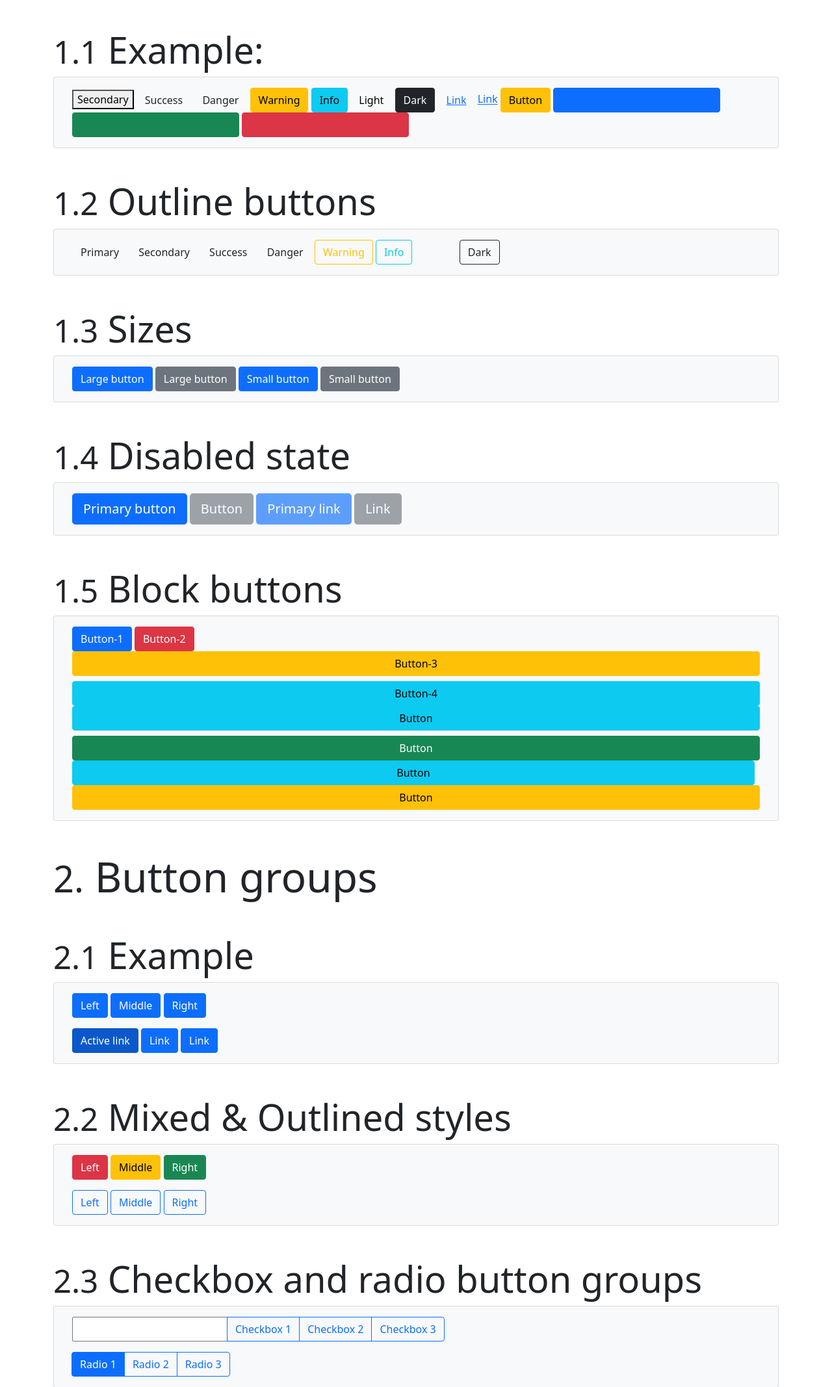
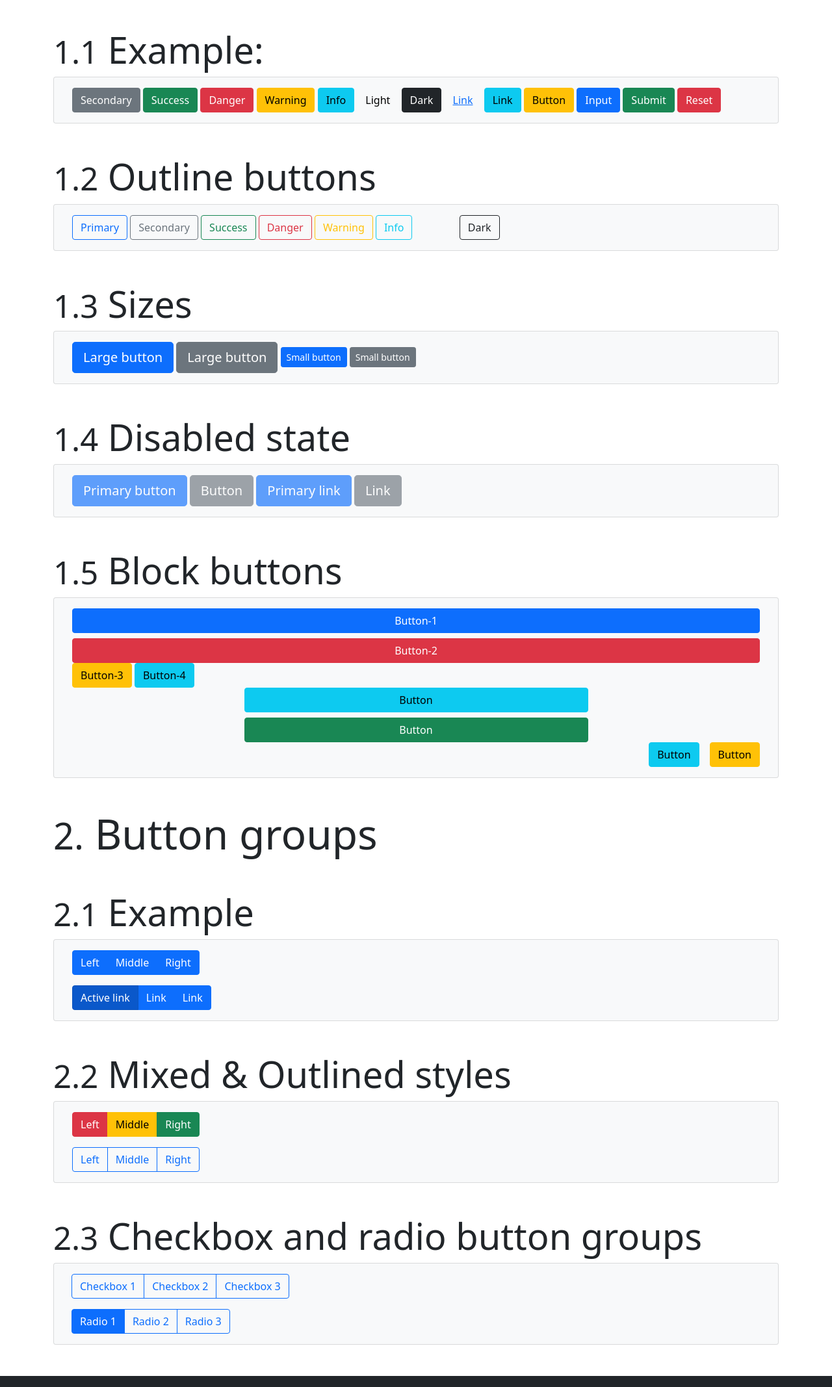
Before and after one commit to IrfanAshraf-pro/bootstrap5, a plain HTML site: page components/S04_04_Buttons&ButtonGroups.html in a window 1280 px wide. Shown: the part 320-2454 px from the top of the page at 65% size. Drawn offline with nearby package versions, Linux system fonts and the light colour scheme.

Commit message:
buttons and button groups done

```diff
--- a/components/S04_04_Buttons&ButtonGroups.html
+++ b/components/S04_04_Buttons&ButtonGroups.html
@@ -41,11 +41,11 @@
       <div class="card p-3 bg-light">
         <div class="container">
           <!-- type="button" & class="btn btn-secondary"-->
-          <button>Secondary</button>
+          <button class="btn btn-secondary">Secondary</button>
           <!-- btn-success -->
-          <button class="btn">Success</button>
+          <button class="btn btn-success">Success</button>
           <!-- btn-danger -->
-          <button class="btn">Danger</button>
+          <button class="btn btn-danger">Danger</button>
           <button class="btn btn-warning">Warning</button>
           <button class="btn btn-info">Info</button>
           <button class="btn btn-light">Light</button>
@@ -55,15 +55,15 @@
           <!-- Button tags -->
 
           <!-- class="btn btn-info" & role="button" -->
-          <a href="#">Link</a>
+          <a href="#" class="btn btn-info" role="button">Link</a>
           <!--  type="submit" -->
-          <button class="btn btn-warning">Button</button>
+          <button class="btn btn-warning" type="submit">Button</button>
           <!-- type="button" & value="Input" -->
-          <input class="btn btn-primary" />
+          <input class="btn btn-primary" type="submit" value="Input" />
           <!-- type="submit" value="Submit" -->
-          <input class="btn btn-success" />
+          <input class="btn btn-success" value="Submit" type="submit" />
           <!-- type="reset" value="Reset" -->
-          <input class="btn btn-danger" />
+          <input class="btn btn-danger" type="reset" value="Reset" />
         </div>
       </div>
 
@@ -74,13 +74,15 @@
       <div class="card p-3 bg-light">
         <div class="container">
           <!-- btn-outline-primary -->
-          <button type="button" class="btn">Primary</button>
+          <button type="button" class="btn btn-outline-primary">Primary</button>
           <!-- btn-outline-secondary -->
-          <button type="button" class="btn">Secondary</button>
+          <button type="button" class="btn btn-outline-secondary">
+            Secondary
+          </button>
           <!-- btn-outline-success -->
-          <button type="button" class="btn">Success</button>
+          <button type="button" class="btn btn-outline-success">Success</button>
           <!-- btn-outline-danger -->
-          <button type="button" class="btn">Danger</button>
+          <button type="button" class="btn btn-outline-danger">Danger</button>
           <button type="button" class="btn btn-outline-warning">Warning</button>
           <button type="button" class="btn btn-outline-info">Info</button>
           <button type="button" class="btn btn-outline-light">Light</button>
@@ -95,13 +97,21 @@
       <div class="card p-3 bg-light">
         <div class="container">
           <!-- btn-lg -->
-          <button type="button" class="btn btn-primary">Large button</button>
+          <button type="button" class="btn btn-lg btn-primary">
+            Large button
+          </button>
           <!-- btn-lg -->
-          <button type="button" class="btn btn-secondary">Large button</button>
+          <button type="button" class="btn btn-lg btn-secondary">
+            Large button
+          </button>
           <!-- btn-sm -->
-          <button type="button" class="btn btn-primary">Small button</button>
+          <button type="button" class="btn btn-sm btn-primary">
+            Small button
+          </button>
           <!-- btn-sm -->
-          <button type="button" class="btn btn-secondary">Small button</button>
+          <button type="button" class="btn btn-sm btn-secondary">
+            Small button
+          </button>
         </div>
       </div>
 
@@ -112,7 +122,7 @@
       <div class="card p-3 bg-light">
         <div class="container">
           <!-- attribute of "disabled" -->
-          <button type="button" class="btn btn-lg btn-primary">
+          <button type="button" class="btn btn-lg btn-primary" disabled>
             Primary button
           </button>
           <button type="button" class="btn btn-secondary btn-lg" disabled>
@@ -125,6 +135,7 @@
             class="btn btn-primary btn-lg disabled"
             tabindex="-1"
             role="button"
+            aria-disabled="true"
             >Primary link</a
           >
           <!-- aria-disabled="true" -->
@@ -134,6 +145,7 @@
             class="btn btn-secondary btn-lg disabled"
             tabindex="-1"
             role="button"
+            aria-disabled="true"
             >Link</a
           >
         </div>
@@ -147,23 +159,23 @@
       <div class="card p-3 bg-light">
         <div class="container">
           <!-- d-grid gap-2 -->
-          <div class="">
+          <div class="d-grid gap-2">
             <button class="btn btn-primary" type="button">Button-1</button>
             <button class="btn btn-danger" type="button">Button-2</button>
           </div>
 
           <!--  d-md-block -->
-          <div class="d-grid gap-2">
+          <div class="d-grid gap-2 d-md-block">
             <button class="btn btn-warning" type="button">Button-3</button>
             <button class="btn btn-info" type="button">Button-4</button>
           </div>
           <!-- col-6 mx-auto -->
-          <div class="d-grid gap-2">
+          <div class="d-grid gap-2 col-6 mx-auto">
             <button class="btn btn-info" type="button">Button</button>
             <button class="btn btn-success" type="button">Button</button>
           </div>
           <!-- gap-2 d-md-flex justify-content-md-end -->
-          <div class="d-grid">
+          <div class="d-grid gap-2 d-md-flex justify-content-md-end">
             <button class="btn btn-info me-md-2" type="button">Button</button>
             <button class="btn btn-warning" type="button">Button</button>
           </div>
@@ -183,7 +195,7 @@
       <div class="card p-3 bg-light">
         <div class="container mb-3">
           <!-- btn-group -->
-          <div class="" role="group" aria-label="Basic example">
+          <div class="btn-group" role="group" aria-label="Basic example">
             <button type="button" class="btn btn-primary">Left</button>
             <button type="button" class="btn btn-primary">Middle</button>
             <button type="button" class="btn btn-primary">Right</button>
@@ -192,7 +204,7 @@
         <!-- ! -->
         <div class="container">
           <!-- btn-group -->
-          <div class="">
+          <div class="btn-group">
             <a href="#" class="btn btn-primary active" aria-current="page"
               >Active link</a
             >
@@ -210,7 +222,11 @@
         <!-- Mixed styles -->
         <div class="container mb-3">
           <!-- btn-group -->
-          <div class="" role="group" aria-label="Basic mixed styles example">
+          <div
+            class="btn-group"
+            role="group"
+            aria-label="Basic mixed styles example"
+          >
             <button type="button" class="btn btn-danger">Left</button>
             <button type="button" class="btn btn-warning">Middle</button>
             <button type="button" class="btn btn-success">Right</button>
@@ -219,7 +235,11 @@
         <!-- Outline styles -->
         <div class="container">
           <!-- btn-group -->
-          <div class="" role="group" aria-label="Basic outlined example">
+          <div
+            class="btn-group"
+            role="group"
+            aria-label="Basic outlined example"
+          >
             <button type="button" class="btn btn-outline-primary">Left</button>
             <button type="button" class="btn btn-outline-primary">
               Middle
@@ -245,7 +265,12 @@
             aria-label="Basic checkbox toggle button group"
           >
             <!-- type="checkbox" class="btn-check"id="btncheck1" autocomplete="off" -->
-            <input />
+            <input
+              type="checkbox"
+              class="btn-check"
+              id="btncheck1"
+              autocomplete="off"
+            />
             <label class="btn btn-outline-primary" for="btncheck1"
               >Checkbox 1</label
             >
```
